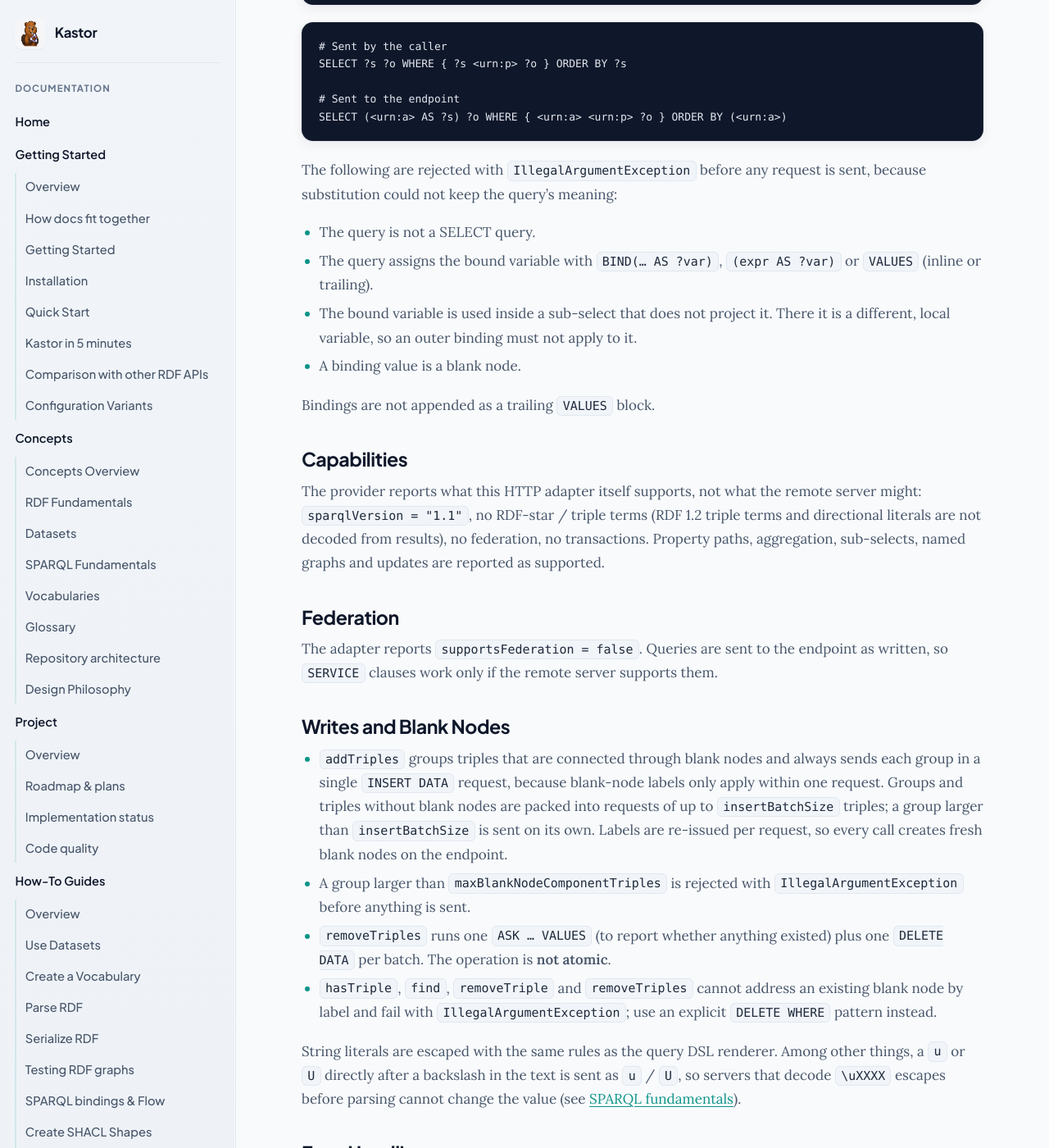
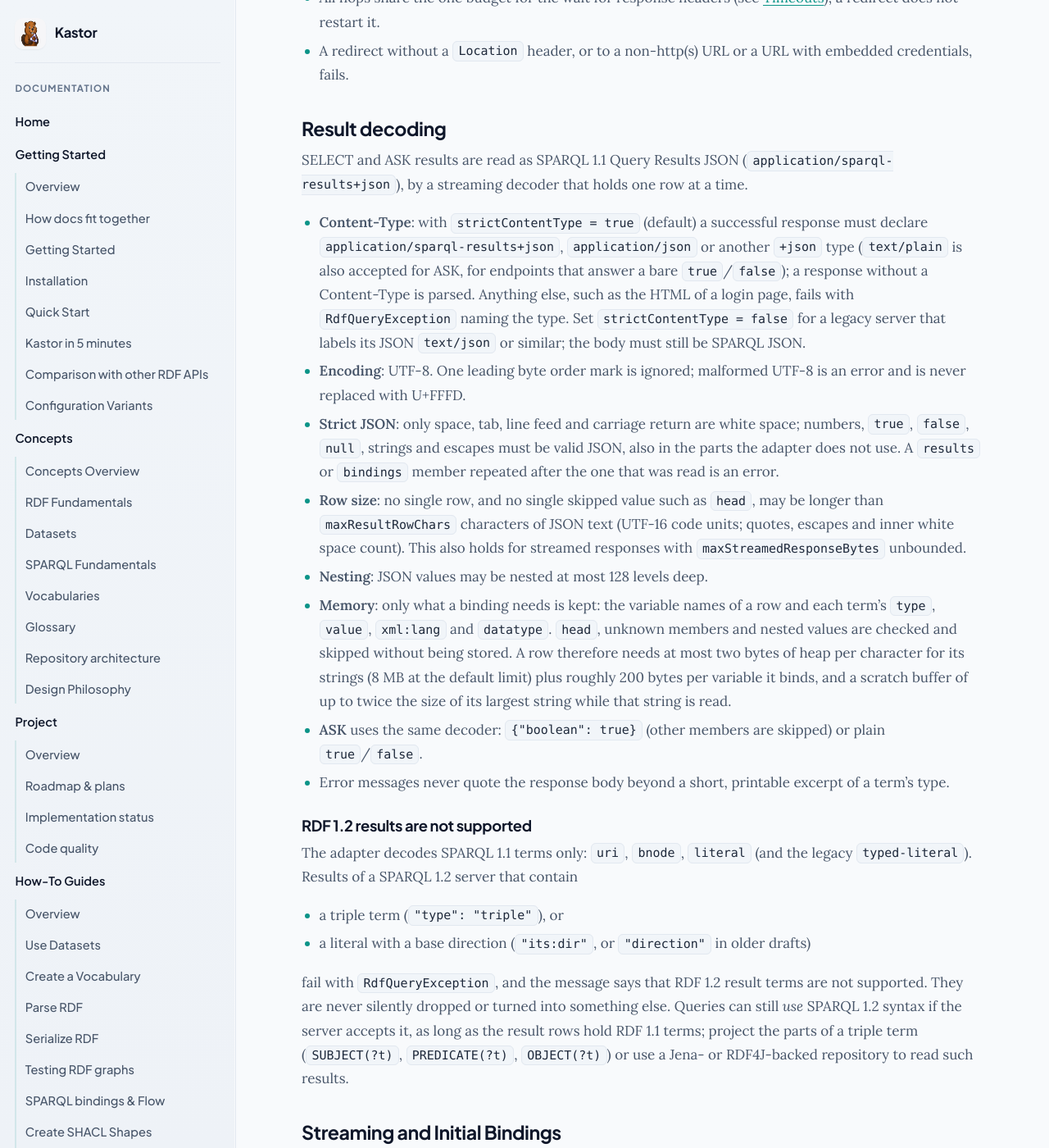
Before and after one commit to geoknoesis/kastor, a Jekyll site: the page built from docs/kastor/providers/sparql.md, in a window 1280 px wide and 1400 px high, scrolled down 5831 px. Shown: the whole window at 82% size. Built offline with Jekyll 4.4.1, drawn with Linux system fonts in a browser that asks for light colours; our own code applies the rules of GitHub Pages for plain Markdown files; some of the changed text lies outside the part shown.

Commit message:
docs(sparql): document strictContentType, maxResultRowChars, result decoding and the timeout model
Adds the two missing options to the table, the JSON nesting cap, what each
timeout bounds (and that an uncountably long one means unbounded), the https to
http redirect refusal, header validation, the RDF 1.2 result limitation and the
IRI-only positions of initial bindings.

Co-Authored-By: Claude Opus 5.5 <noreply@anthropic.com>

````diff
--- a/docs/kastor/providers/sparql.md
+++ b/docs/kastor/providers/sparql.md
@@ -67,6 +67,8 @@ results.forEach { binding ->
 | `maxGetUrlLength` | `maxGetUrlLength`: longest request URL sent with `queryMethod = GET`; longer queries are sent as a form-encoded POST | 2000 |
 | `followCrossOriginRedirects` | `followCrossOriginRedirects` (`true`/`false`) | `false` |
 | `maxRedirects` | `maxRedirects`: redirects followed per request | 5 |
+| `maxResultRowChars` | `maxResultRowChars`: longest single result row (or skipped JSON value such as `head`), in characters of JSON text; see [Result decoding](#result-decoding) | 4194304 (4 Mi; was 16 Mi) |
+| `strictContentType` | `strictContentType` (`true`/`false`): a successful SELECT/ASK response must declare a JSON media type; see [Result decoding](#result-decoding) | `true` |
 
 ```kotlin
 val repo = RdfProviderRegistry.create(
@@ -98,8 +100,10 @@ val direct = SparqlRepository(
 
 Configuration is validated when `SparqlEndpointConfig` is created (invalid values throw `IllegalArgumentException`):
 
-- Headers the HTTP client manages itself (`Host`, `Content-Length`, `Connection`, `Expect`, `Upgrade`, in any letter case) cannot be set through `headers` / `header.<Name>`. Header values must not contain line breaks.
-- Timeouts, byte caps, `maxGetUrlLength`, `insertBatchSize` and `maxBlankNodeComponentTriples` must be positive; `maxRedirects` must not be negative (`0` disables redirects).
+- Headers the HTTP client manages itself (`Host`, `Content-Length`, `Connection`, `Expect`, `Upgrade`, in any letter case) cannot be set through `headers` / `header.<Name>`.
+- Header names must be RFC 9110 tokens. Header values may contain visible ASCII, ISO-8859-1 characters, and spaces or tabs between them: no line breaks or other control characters, no characters beyond ISO-8859-1, and no leading or trailing white space. Because this is checked up front, a request is never refused later, when it is built.
+- Timeouts, byte caps, `maxResultRowChars`, `maxGetUrlLength`, `insertBatchSize` and `maxBlankNodeComponentTriples` must be positive; `maxRedirects` must not be negative (`0` disables redirects).
+- A timeout too long to be counted in nanoseconds (about 292 years: `Duration.ofMillis(Long.MAX_VALUE)`, `ChronoUnit.FOREVER.duration`, or `Long.MAX_VALUE` as a `...Millis` option) means "no limit". This is the way to switch off `connectTimeout` and `readTimeout`, which cannot be `null`.
 - `SparqlEndpointConfig.toString()` never prints passwords or URL-embedded credentials.
 
 When HTTP Basic credentials would be sent over plain `http` (for the query or the update endpoint), the repository logs a warning once per endpoint through `System.Logger`. Use `https` for authenticated endpoints.
@@ -114,6 +118,15 @@ When HTTP Basic credentials would be sent over plain `http` (for the query or th
 | `streamingRequestTimeout` | not used | whole call, including the time your consumer spends on rows |
 | per-call `timeout` of `withSelectRows(query, bindings, timeout)` | not applicable | whole call: headers, every read and the time your consumer spends on rows (the shorter of this and `streamingRequestTimeout` applies) |
 
+Which option bounds what:
+
+- **Connecting**: `connectTimeout`.
+- **Waiting for the response headers**: the earliest of `requestTimeout` and, for streams, `streamingRequestTimeout` or the per-call `timeout`; `readTimeout` when none of them is set. It is one budget for the whole call, measured from its start, however many redirects are followed.
+- **Each read of the response body**: `readTimeout`, cut short by a whole-call deadline that ends earlier.
+- **The whole call**: `requestTimeout` for buffered calls; `streamingRequestTimeout` and the per-call `timeout` for streams. An untimed stream has no whole-call deadline.
+
+The adapter enforces all of these itself and sets no timeout on the HTTP request, so the behaviour is the same on every JDK. A deadline that is "unbounded" (see above) is simply not applied; the other limits still are. A call that hits a limit fails with `RdfQueryException` naming the limit, and the response is closed.
+
 Because `requestTimeout` stops at the response headers for untimed streams, a slow row consumer is never cut off by it. Set `streamingRequestTimeout` if a stream must finish within a fixed time, or use the timed `withSelectRows` overload. Time between reads counts towards the whole-call deadline and is checked on the next read and before each buffered row is handed to the consumer. With `requestTimeout = null`, a server that accepts the connection but never answers is still bounded by `readTimeout`.
 
 ## Redirects
@@ -122,8 +135,32 @@ The client follows redirects itself (up to `maxRedirects`):
 
 - `307` and `308` are followed for every request and keep the method and body.
 - `301`, `302` and `303` are followed only for GET queries. When a POST gets one of these statuses, the call fails with `RdfQueryException` instead of silently turning into a GET without the query. Configure the redirect target as the endpoint URL instead.
-- A redirect to another origin (different scheme, host or port) fails by default. With `followCrossOriginRedirects = true` it is followed, but custom `headers` and credentials are not sent to the other origin.
+- A redirect to another origin (different scheme, host or port) fails by default. With `followCrossOriginRedirects = true` it is followed, but custom `headers` and credentials are not sent to the other origin (a warning is logged when they are dropped).
+- A redirect from `https` to plain `http` is always refused, also with `followCrossOriginRedirects = true`: the query, and for `307`/`308` the request body, would be re-sent unencrypted. Configure the `http` URL as the endpoint if cleartext is intended.
+- All hops share the one budget for the wait for response headers (see [Timeouts](#timeouts)); a redirect does not restart it.
 - A redirect without a `Location` header, or to a non-http(s) URL or a URL with embedded credentials, fails.
+
+## Result decoding
+
+SELECT and ASK results are read as SPARQL 1.1 Query Results JSON (`application/sparql-results+json`), by a streaming decoder that holds one row at a time.
+
+- **Content-Type**: with `strictContentType = true` (default) a successful response must declare `application/sparql-results+json`, `application/json` or another `+json` type (`text/plain` is also accepted for ASK, for endpoints that answer a bare `true`/`false`); a response without a Content-Type is parsed. Anything else, such as the HTML of a login page, fails with `RdfQueryException` naming the type. Set `strictContentType = false` for a legacy server that labels its JSON `text/json` or similar; the body must still be SPARQL JSON.
+- **Encoding**: UTF-8. One leading byte order mark is ignored; malformed UTF-8 is an error and is never replaced with U+FFFD.
+- **Strict JSON**: only space, tab, line feed and carriage return are white space; numbers, `true`, `false`, `null`, strings and escapes must be valid JSON, also in the parts the adapter does not use. A `results` or `bindings` member repeated after the one that was read is an error.
+- **Row size**: no single row, and no single skipped value such as `head`, may be longer than `maxResultRowChars` characters of JSON text (UTF-16 code units; quotes, escapes and inner white space count). This also holds for streamed responses with `maxStreamedResponseBytes` unbounded.
+- **Nesting**: JSON values may be nested at most 128 levels deep.
+- **Memory**: only what a binding needs is kept: the variable names of a row and each term's `type`, `value`, `xml:lang` and `datatype`. `head`, unknown members and nested values are checked and skipped without being stored. A row therefore needs at most two bytes of heap per character for its strings (8 MB at the default limit) plus roughly 200 bytes per variable it binds, and a scratch buffer of up to twice the size of its largest string while that string is read.
+- **ASK** uses the same decoder: `{"boolean": true}` (other members are skipped) or plain `true`/`false`.
+- Error messages never quote the response body beyond a short, printable excerpt of a term's type.
+
+### RDF 1.2 results are not supported
+
+The adapter decodes SPARQL 1.1 terms only: `uri`, `bnode`, `literal` (and the legacy `typed-literal`). Results of a SPARQL 1.2 server that contain
+
+- a triple term (`"type": "triple"`), or
+- a literal with a base direction (`"its:dir"`, or `"direction"` in older drafts)
+
+fail with `RdfQueryException`, and the message says that RDF 1.2 result terms are not supported. They are never silently dropped or turned into something else. Queries can still *use* SPARQL 1.2 syntax if the server accepts it, as long as the result rows hold RDF 1.1 terms; project the parts of a triple term (`SUBJECT(?t)`, `PREDICATE(?t)`, `OBJECT(?t)`) or use a Jena- or RDF4J-backed repository to read such results.
 
 ## Streaming and Initial Bindings
 
@@ -164,6 +201,7 @@ The following are rejected with `IllegalArgumentException` before any request is
 - The query assigns the bound variable with `BIND(… AS ?var)`, `(expr AS ?var)` or `VALUES` (inline or trailing).
 - The bound variable is used inside a sub-select that does not project it. There it is a different, local variable, so an outer binding must not apply to it.
 - A binding value is a blank node.
+- A literal (or a triple term) is bound to a variable that stands where only an IRI is legal: the predicate of a triple pattern, the name of a `GRAPH` or `SERVICE`, and in SPARQL 1.2 syntax the predicate inside a reified triple `<< s p o >>` or a triple term `<<( s p o )>>`, a predicate of an annotation block `{| p o |}`, a reifier (`~ r`), or the subject of a triple term in an expression. The substituted text would not parse, so it is rejected up front (the Jena and RDF4J providers reject it the same way).
 
 Bindings are not appended as a trailing `VALUES` block.
 
@@ -186,7 +224,7 @@ String literals are escaped with the same rules as the query DSL renderer. Among
 
 ## Error Handling
 
-Transport, HTTP, redirect and result-format failures surface as `RdfQueryException` (HTTP error bodies are included). Exceptions thrown by your own `withSelectRows` consumer propagate unchanged. After `close()`, every operation throws `IllegalStateException("Repository is closed")`.
+Transport, HTTP, redirect and result-format failures surface as `RdfQueryException` (HTTP error bodies are included), from `select`, `withSelectRows`, `ask` and `update` alike; this includes a request that cannot be built or sent at all, an interrupted call (the thread's interrupt flag stays set) and a cancelled exchange. Exceptions thrown by your own `withSelectRows` consumer propagate unchanged. After `close()`, every operation throws `IllegalStateException("Repository is closed")`.
 
 ```kotlin
 try {
````
